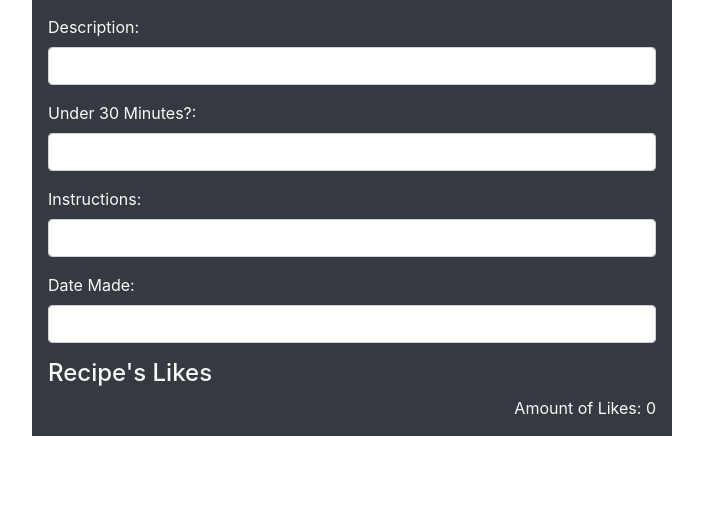
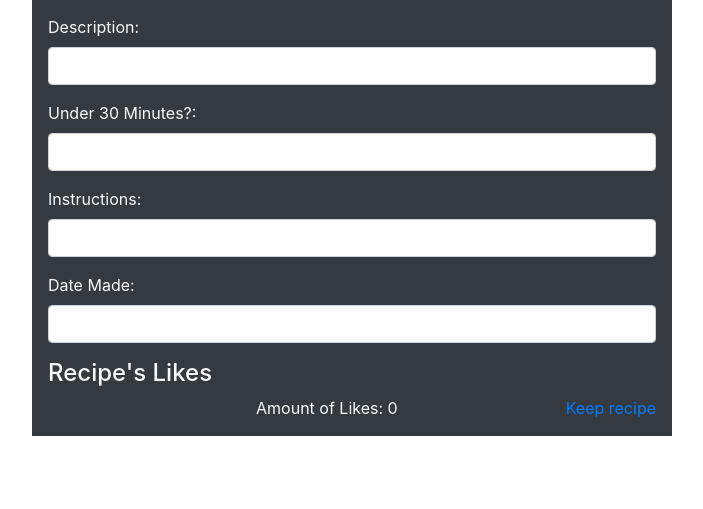
Before and after one commit to Garrett-Productions/python_mysql_recipes, a Python web app: template flask_app/templates/display_recipe.html in a window 1280 px wide. Shown: the part 169-678 px from the top of the page, without its empty margins (288-991 px from the left). Run offline with Jinja, Linux system fonts and the light colour scheme; the template is opened without the code that fills it, so the values that code supplies are empty; some libraries are stand-ins or nearby versions.

Commit message:
first commit

```diff
--- a/flask_app/templates/display_recipe.html
+++ b/flask_app/templates/display_recipe.html
@@ -46,6 +46,7 @@
             <li>{{one_recipe.first_name}}</li>
         {% endfor %} -->
         <span> Amount of Likes: {{recipe.likes|length}} </span>
+        <a href="/keep_recipe/{{recipe.id}}">Keep recipe</a>
     </div>
 </body>
 </html>
```
